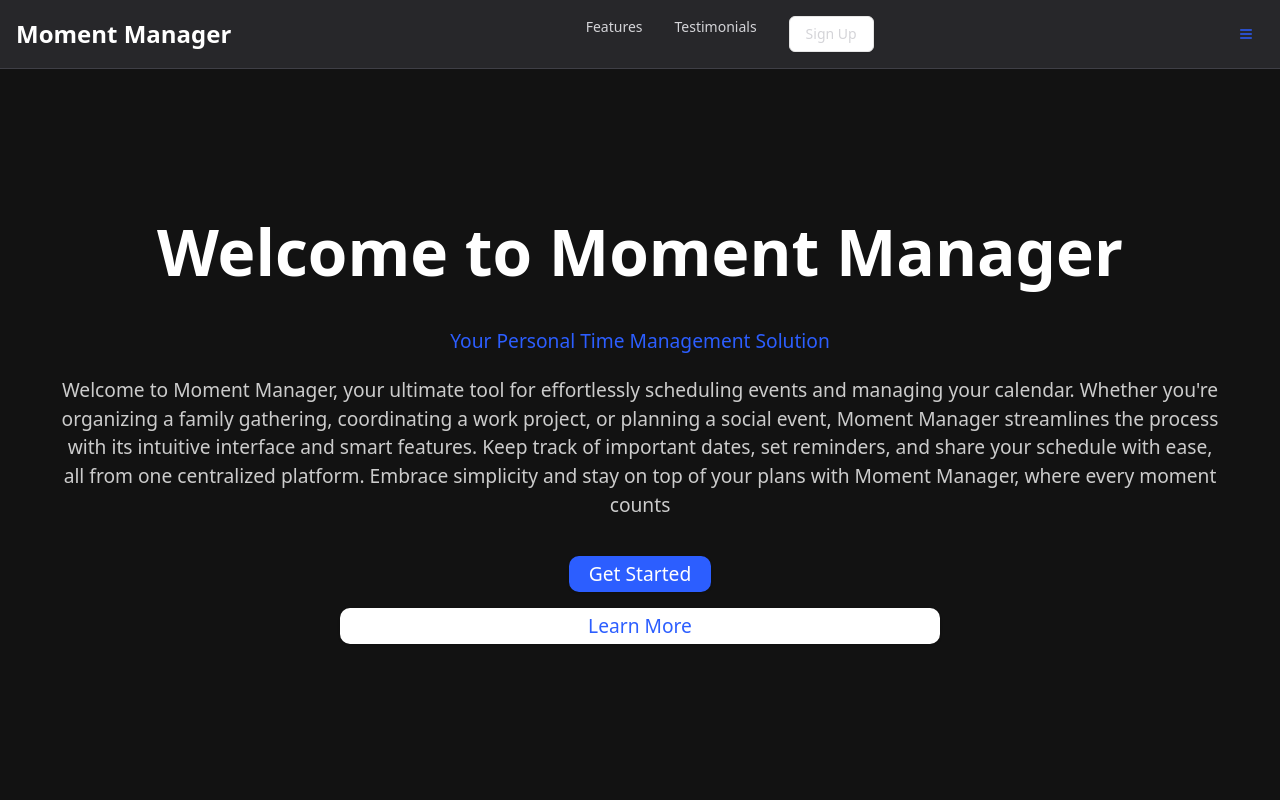
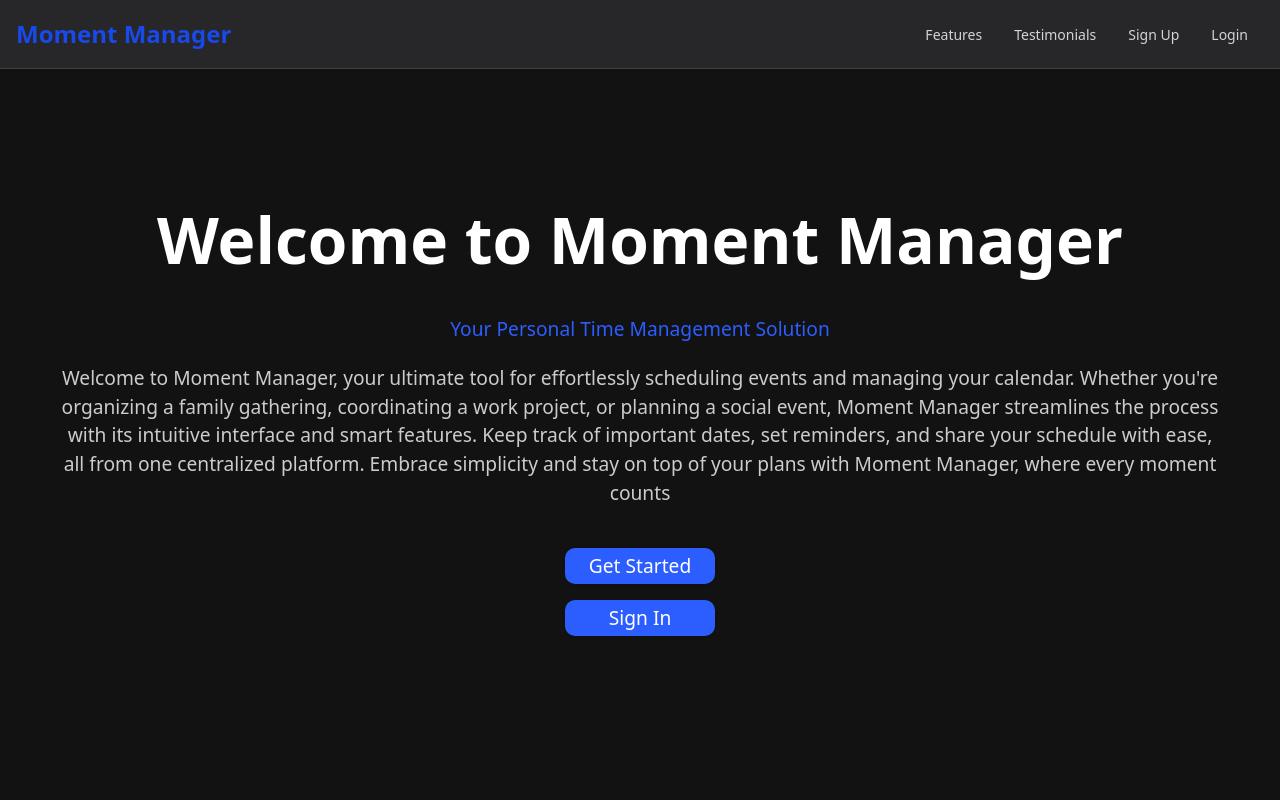
Before and after one commit to Ctrlalton03/MomentManage, a React (Vite) app: page / in a window 1280 px wide. Shown: the top 800 px of the page. Built offline with nearby package versions, Linux system fonts and the light colour scheme; no server answers.

Commit message:
small css changes

```diff
--- a/src/components/layout/Header.tsx
+++ b/src/components/layout/Header.tsx
@@ -31,12 +31,12 @@ const Header: React.FC = () => {
             <Link className={classes['header-nav-link']} to="#testimonials">
               Testimonials
             </Link>
-            <Link to="/signup">
-                <Button variant="outline" className={classes['header-nav-link']} >
-                    Sign Up
-                </Button>
+            <Link className={classes['header-nav-link']} to="/signup">
+              Sign Up
             </Link>
-
+            <Link className={classes['header-nav-link']} to="/login">
+              Login
+            </Link>
           </nav>
           <Button
             className={classes['header-menu-button']}
--- a/src/components/sections/HeroSection.tsx
+++ b/src/components/sections/HeroSection.tsx
@@ -41,9 +41,11 @@ const HeroSection: React.FC = () => {
               Get Started
             </Button>
           </Link>
-          <Button className={heroStyles['hero-button-white']}>
-            Learn More
-          </Button>
+          <Link to="/login">
+            <Button className={heroStyles['hero-button']}>
+              Sign In
+            </Button>
+          </Link>
         </div>
       </div>
     </section>
--- a/src/styles/modules/Home/hero.module.css
+++ b/src/styles/modules/Home/hero.module.css
@@ -44,36 +44,20 @@
     flex-direction: column;
     align-items: center;
     gap: 16px;
+    margin: 20px;
   }
 
   .hero-button {
-    width: 100%;
+    width: 150px;
    background-color: rgb(44, 94, 255);
    color: white;
    border-radius: 10px;
    padding: 10px 20px;
    font-size: 1.2em;
    cursor: pointer;
-
    transition: transform 0.5s ease-in-out;
   }
 
-  .hero-button-white {
-    width: 50%;
-    background-color: white;
-    color:  rgb(44, 94, 255);
-    border-radius: 10px;
-    padding: 10px 20px;
-    font-size: 1.2em;
-   cursor: pointer;
-   transition: transform 0.5s ease-in-out;
-  }
-
-  .hero-button-white:hover {
-    background-color: rgb(44, 94, 255);
-    color: white;
-    transform: scale(1.05);
-  }
 
   .hero-button:hover {
     background-color: white;
--- a/src/styles/modules/layout/header.module.css
+++ b/src/styles/modules/layout/header.module.css
@@ -24,7 +24,7 @@
 .header-logo-text {
   font-size: 1.5rem;
   font-weight: 700;
-  color: white;
+  color:  rgb(24, 73, 234);
 }
 
 .header-nav {
@@ -32,17 +32,6 @@
   gap: 2rem;
 }
 
-@media (min-width: 768px) {
-  .header-nav {
-    display: flex;
-  }
-
-  .mobile-menu {
-    display: none;
-  }
-
-
-}
 
 .header-nav-link {
   font-size: 0.875rem;
@@ -120,3 +109,19 @@
   background-color: #27272a;
   border-radius: 50%;
 }
+
+@media (min-width: 768px) {
+  .header-nav {
+    display: flex;
+    padding: 0 1rem;
+  }
+
+  .mobile-menu {
+    display: none;
+  }
+
+  .header-menu-button {
+    display: none;
+  }
+
+}
```
